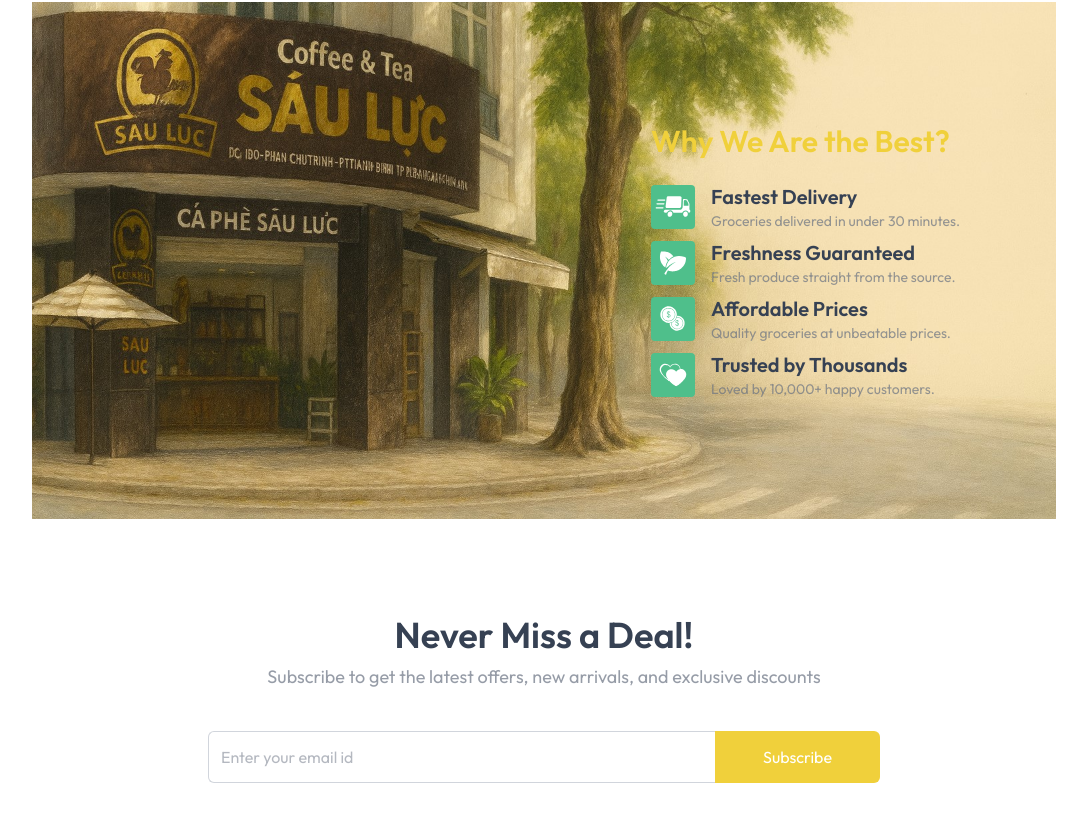
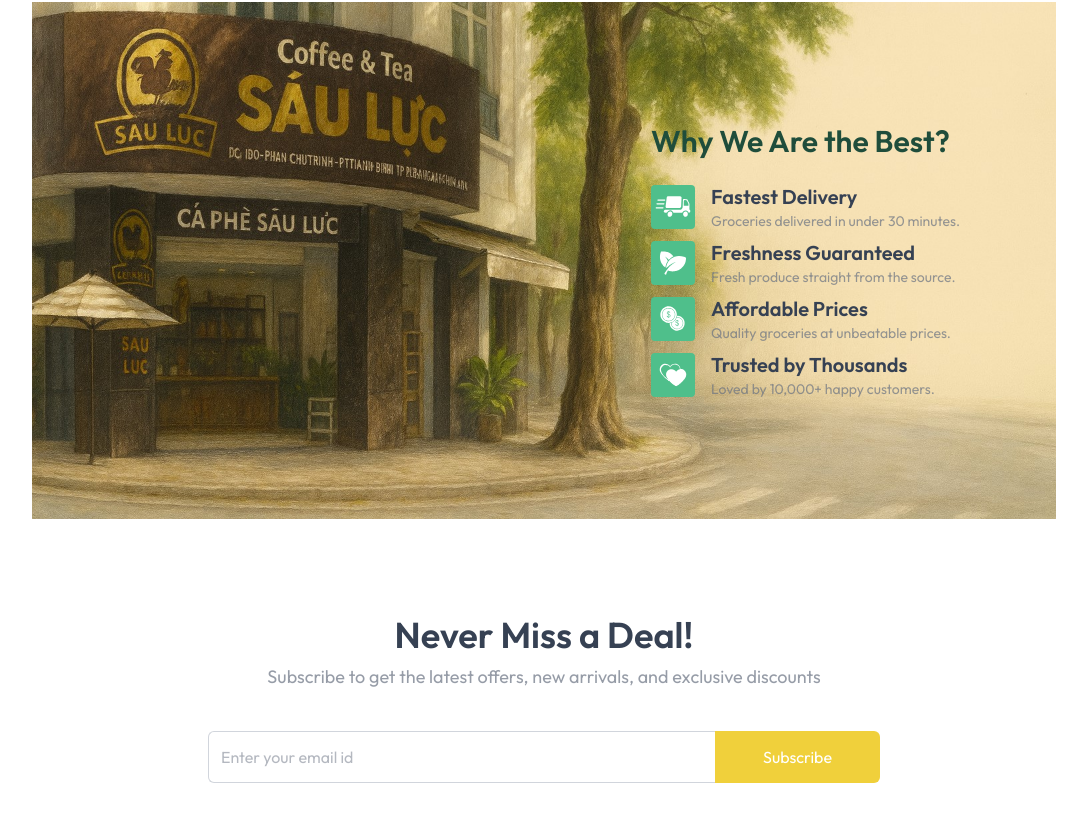
Before and after one commit to namnguyen1911/Cafe_Website, a React (Vite) app in the folder client/: page / in a window 1280 px wide. Shown: the part 1040-1861 px from the top of the page, without its empty margins (96-1183 px from the left). Built offline with nearby package versions, Linux system fonts and the light colour scheme; no server answers.

Commit message:
use default square containers for image of ProductList.jsx

```diff
--- a/client/src/components/BottomBanner.jsx
+++ b/client/src/components/BottomBanner.jsx
@@ -8,7 +8,7 @@ const BottomBanner = () => {
         <img src={assets.bottom_banner_image_sm} alt="banner" className='w-full md:hidden'/>
         <div className='absolute inset-0 flex flex-col items-center md:items-end md:justify-center pt-16 md:pt-0 md:pr-24'>
             <div>
-                <h1 className='text-2xl md:text-3xl font-semibold text-primary mb-6'>Why We Are the Best?</h1>
+                <h1 className='text-2xl md:text-3xl font-semibold text-[#1f4d3b] mb-6'>Why We Are the Best?</h1>
                 {features.map((feature, index) => (
                   <div key={index} className='flex items-center gap-4 mt-2'>
                     <img src={feature.icon} alt={feature.title} className='md:w-11 w-9'/>
--- a/client/src/pages/Seller/ProductList.jsx
+++ b/client/src/pages/Seller/ProductList.jsx
@@ -59,9 +59,9 @@ const ProductList = () => {
 
                                     <td className="md:px-4 pl-2 md:pl-4 py-3 flex items-center space-x-3 truncate">
 
-                                        <div className="border border-gray-300 rounded overflow-hidden">
+                                        <div className="w-16 aspect-square border border-gray-300 rounded overflow-hidden">
 
-                                            <img src={product.image[0]} alt="Product" className="w-16" />
+                                            <img src={product.image[0]} alt="Product" className="w-full h-full" />
 
                                         </div>
 
```
